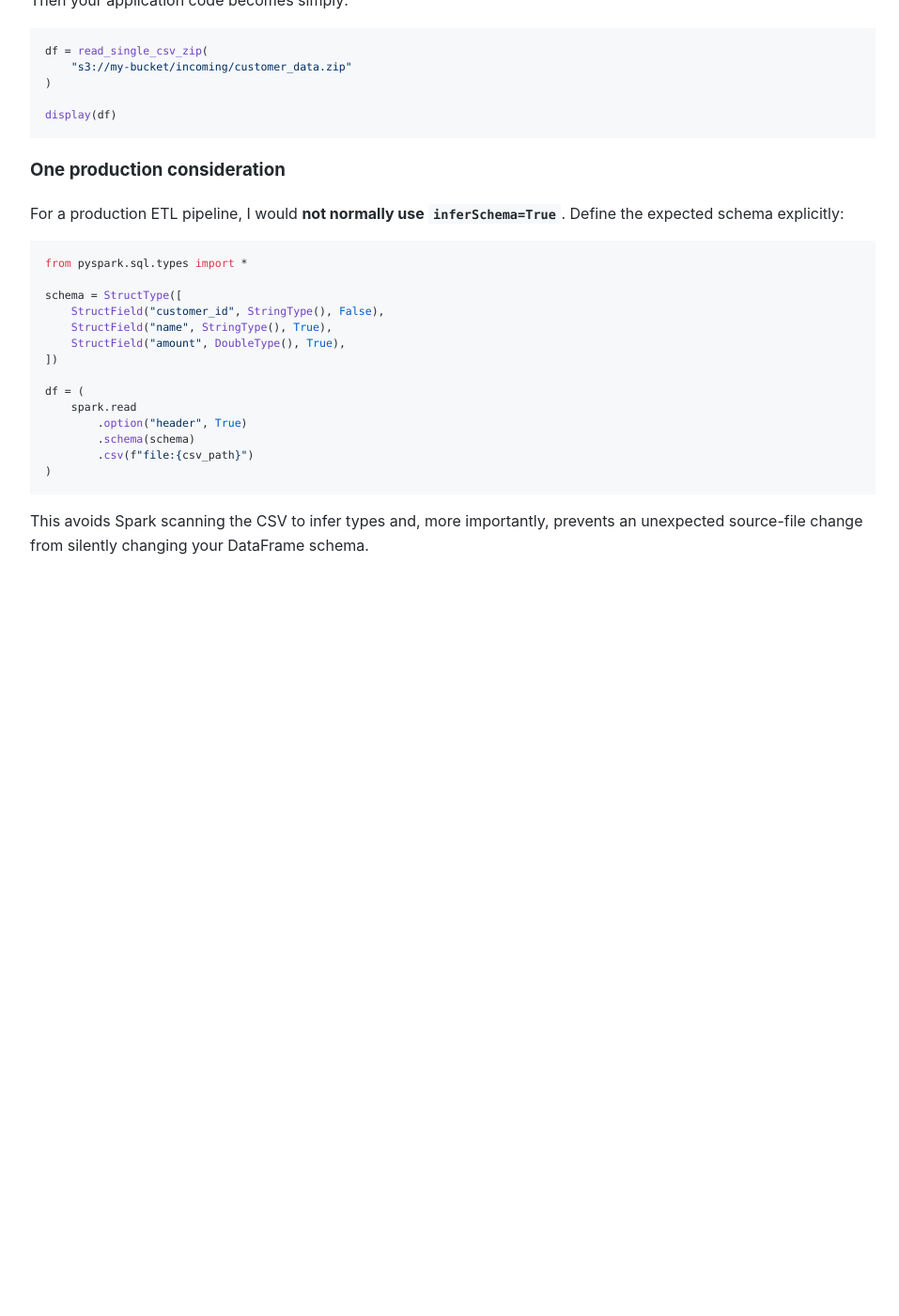
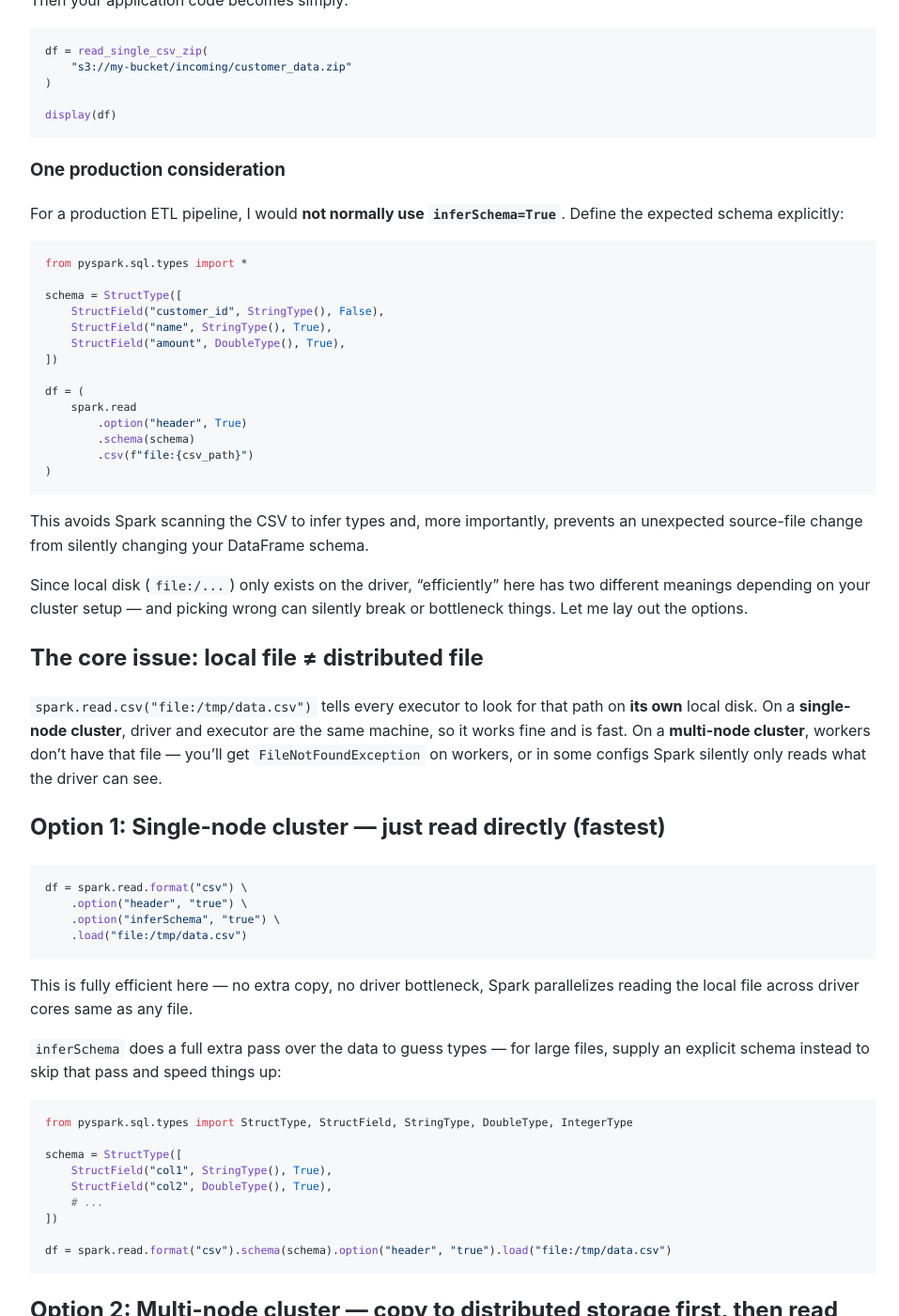
Before and after one commit to Michael-Lubinsky/michael-lubinsky.github.com, a Jekyll site: the page built from spark/spark_excel.md, in a window 1280 px wide and 1400 px high, scrolled down 12173 px. Shown: the whole window at 94% size, without its empty margins (158-1115 px from the left). Built offline with Jekyll 4.4.1, drawn with Linux system fonts in a browser that asks for light colours; our own code applies the rules of GitHub Pages for plain Markdown files; before the commit the page ends 12803 px from its top, so only the background shows below that; some of the changed text lies outside the part shown.

Commit message:
Update spark_excel.md

````diff
--- a/spark/spark_excel.md
+++ b/spark/spark_excel.md
@@ -632,3 +632,73 @@ df = (
 ```
 
 This avoids Spark scanning the CSV to infer types and, more importantly, prevents an unexpected source-file change from silently changing your DataFrame schema.
+
+
+Since local disk (`file:/...`) only exists on the driver, "efficiently" here has two different meanings depending on your cluster setup — and picking wrong can silently break or bottleneck things. Let me lay out the options.
+
+## The core issue: local file ≠ distributed file
+
+`spark.read.csv("file:/tmp/data.csv")` tells every executor to look for that path on **its own** local disk. On a **single-node cluster**, driver and executor are the same machine, so it works fine and is fast. On a **multi-node cluster**, workers don't have that file — you'll get `FileNotFoundException` on workers, or in some configs Spark silently only reads what the driver can see.
+
+## Option 1: Single-node cluster — just read directly (fastest)
+
+```python
+df = spark.read.format("csv") \
+    .option("header", "true") \
+    .option("inferSchema", "true") \
+    .load("file:/tmp/data.csv")
+```
+
+This is fully efficient here — no extra copy, no driver bottleneck, Spark parallelizes reading the local file across driver cores same as any file.
+
+`inferSchema` does a full extra pass over the data to guess types — for large files, supply an explicit schema instead to skip that pass and speed things up:
+
+```python
+from pyspark.sql.types import StructType, StructField, StringType, DoubleType, IntegerType
+
+schema = StructType([
+    StructField("col1", StringType(), True),
+    StructField("col2", DoubleType(), True),
+    # ...
+])
+
+df = spark.read.format("csv").schema(schema).option("header", "true").load("file:/tmp/data.csv")
+```
+
+## Option 2: Multi-node cluster — copy to distributed storage first, then read (most reliable + efficient)
+
+Rather than routing through pandas (which serializes everything through the driver as Python objects — slow for large files), copy the raw file to DBFS/S3/Volumes first, then let Spark read it natively and distribute the read itself:
+
+```python
+# Copy local file to a distributed location
+dbutils.fs.cp("file:/tmp/data.csv", "dbfs:/tmp/data.csv")
+# or: dbutils.fs.cp("file:/tmp/data.csv", "s3://your-bucket/tmp/data.csv")
+
+# Now read normally — Spark distributes this read across the cluster
+df = spark.read.format("csv") \
+    .option("header", "true") \
+    .schema(schema) \
+    .load("dbfs:/tmp/data.csv")
+```
+
+This `dbutils.fs.cp` is a fast, non-Python-serialized byte copy (not routed through pandas), so it doesn't take a real efficiency hit — you're just relocating bytes before Spark reads them properly.
+
+## Option 3: pandas → `createDataFrame` — only for small files
+
+```python
+import pandas as pd
+pdf = pd.read_csv("/tmp/data.csv")
+df = spark.createDataFrame(pdf)
+```
+
+Reliable across cluster types, but the whole file gets loaded into driver memory as pandas, then serialized row-by-row into Spark — this is the **slowest and least scalable** of the three for anything beyond a few hundred MB. Use it only when the file is genuinely small or you need pandas-specific parsing quirks handled first.
+
+## Which to pick
+
+| Situation | Best approach |
+|---|---|
+| Single-node cluster | Option 1 — direct `file:` read |
+| Multi-node cluster, file is sizeable | Option 2 — copy to DBFS/S3 first, then native Spark read |
+| File is small (few MB) regardless of cluster | Option 3 is fine, simplicity over speed |
+
+Given your recent zip/xlsx work, are you on a single-node or multi-node cluster? That determines whether Option 1 is safe to use as-is or you need the copy-first step.
````
